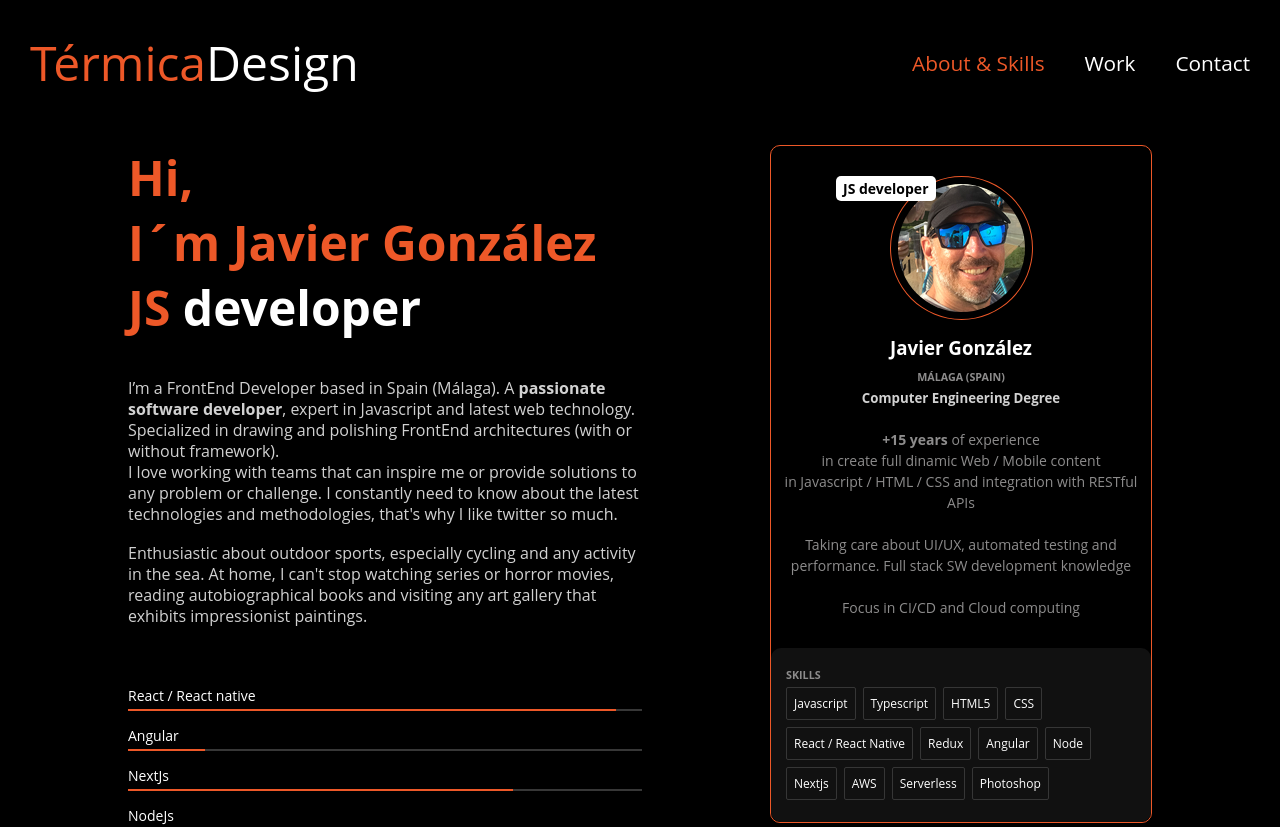
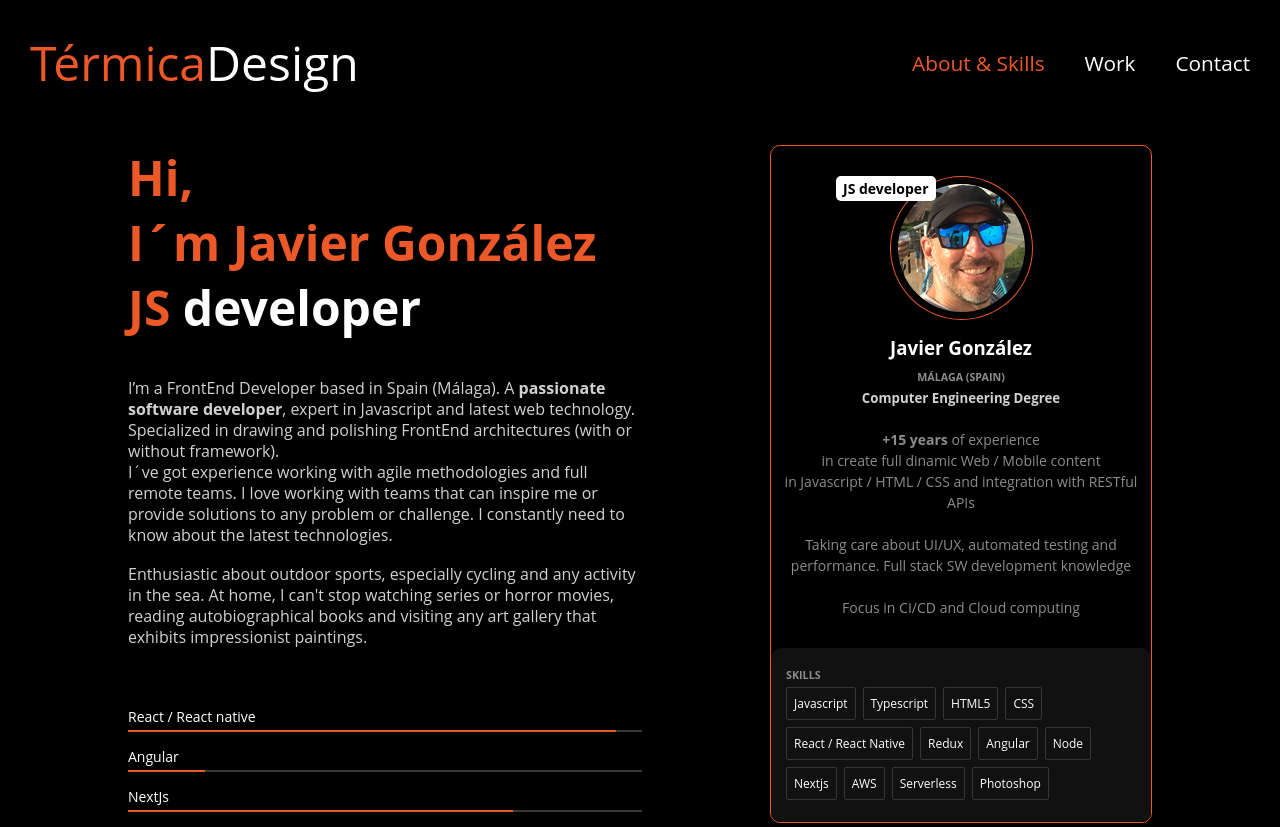
Before and after one commit to javigonz/TermicaDesign-ui, a React (Create React App) app: page / in a window 1280 px wide. Shown: the top 827 px of the page. Built offline with nearby package versions, Linux system fonts and the light colour scheme; no server answers.

Commit message:
Update About.js

```diff
--- a/src/components/About/About.js
+++ b/src/components/About/About.js
@@ -19,10 +19,10 @@ function About() {
             <b> passionate software developer</b>, expert in Javascript and
             latest web technology. Specialized in drawing and polishing FrontEnd
             architectures (with or without framework).
-            <br /> I love working with teams that can inspire me or provide
-            solutions to any problem or challenge. I constantly need to know
-            about the latest technologies and methodologies, that&apos;s why I
-            like twitter so much.
+            <br /> I´ve got experience working with agile methodologies and full
+            remote teams. I love working with teams that can inspire me or
+            provide solutions to any problem or challenge. I constantly need to
+            know about the latest technologies.
           </p>
           <p>
             Enthusiastic about outdoor sports, especially cycling and any
```
